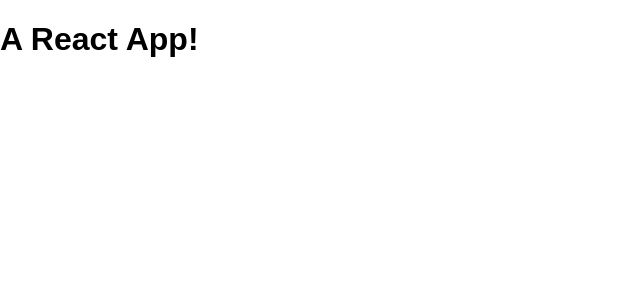
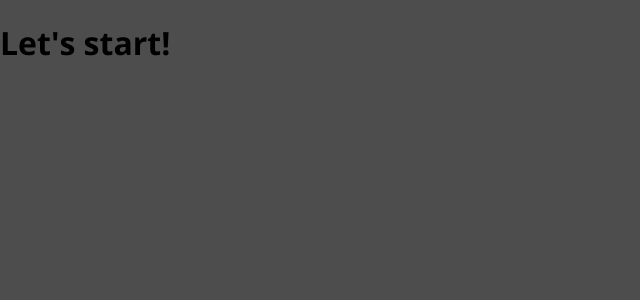
Before and after one commit to KarateChap/mern-places, a React (Create React App) app: page / in a window 1280 px wide. Shown: the top 300 px of the page, without its empty margins (0-640 px from the left). Built offline with nearby package versions, Linux system fonts and the light colour scheme.

Commit message:
updated the starting folder

```diff
--- a/src/App.js
+++ b/src/App.js
@@ -1,7 +1,7 @@
 import React from 'react';
 
-const App = () => {
-  return <h1>A React App!</h1>;
-};
+function App() {
+  return <h1>Let's start!</h1>;
+}
 
 export default App;
--- a/src/index.css
+++ b/src/index.css
@@ -1,11 +1,42 @@
+@import url('https://fonts.googleapis.com/css?family=Open+Sans:400,700&display=swap');
+
 * {
   box-sizing: border-box;
 }
 
 html {
-  font-family: sans-serif;
+  font-family: 'Open Sans', sans-serif;
 }
 
 body {
   margin: 0;
+  background: #4d4d4d;
 }
+
+.slide-in-left-enter {
+  transform: translateX(-100%);
+}
+
+.slide-in-left-enter-active {
+  transform: translateX(0);
+  opacity: 1;
+  transition: all 200ms;
+}
+
+.slide-in-left-exit {
+  transform: translateX(0%);
+  opacity: 1;
+}
+
+.slide-in-left-exit-active {
+  transform: translateX(-100%);
+  opacity: 0;
+  transition: all 200ms;
+}
+
+.center {
+  text-align: center;
+  display: flex;
+  justify-content: center;
+  align-items: center;
+}
```
